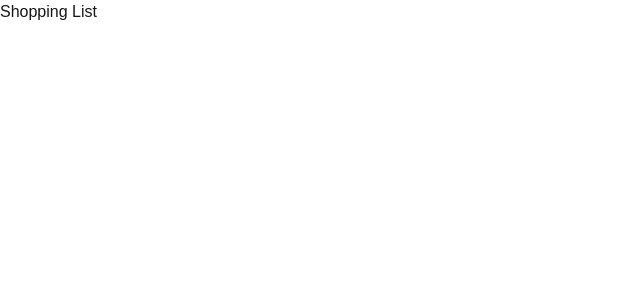
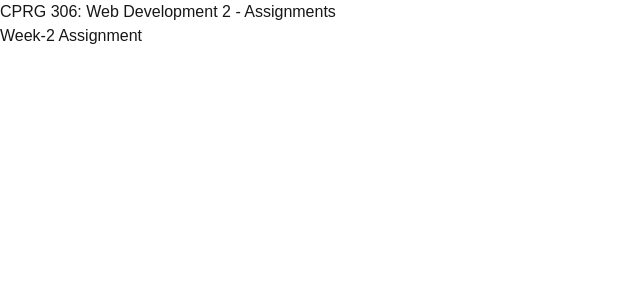
Before and after one commit to caddelacruz/cprg306-assignments, a Next.js app: page / in a window 1280 px wide. Shown: the top 300 px of the page, without its empty margins (0-640 px from the left). Built offline with nearby package versions, Linux system fonts and the light colour scheme.

Commit message:
Edit Root Page
edit my root page to show the web page look of my week-2 assignment

```diff
--- a/app/page.js
+++ b/app/page.js
@@ -1,7 +1,16 @@
+import Link from "next/link";
+
 export default function Page() {
   return (
     <main>
-      <h1>Shopping List</h1>
+      <header>
+        <h1>CPRG 306: Web Development 2 - Assignments</h1>
+        <ul>
+          <p>
+            <Link href="/week-2">Week-2 Assignment</Link>
+          </p>
+        </ul>
+      </header>
     </main>
   );
 }
```
